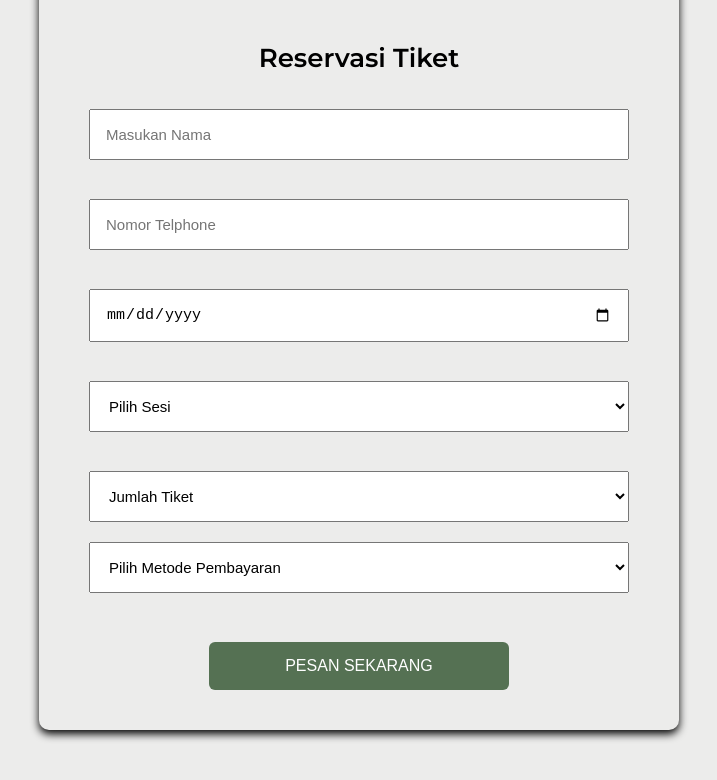
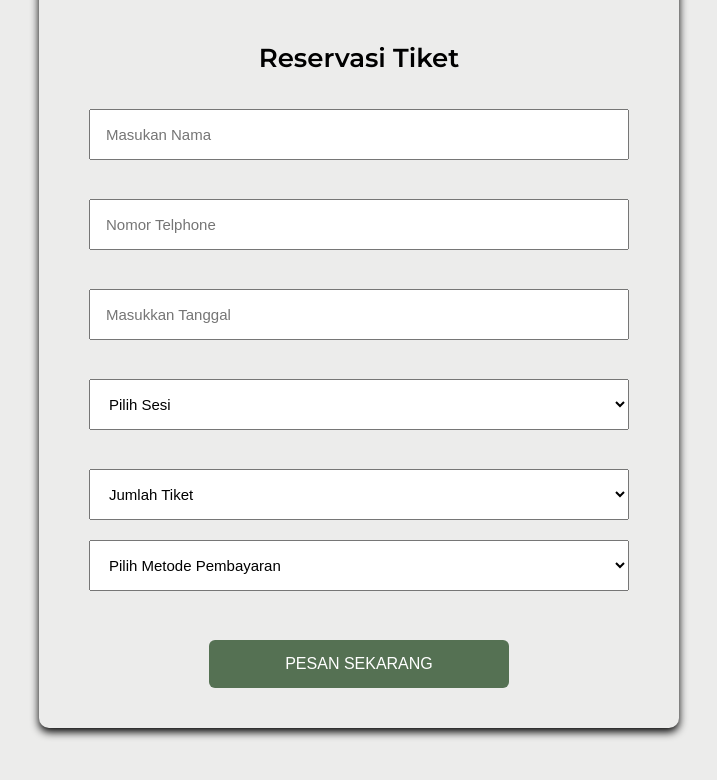
Before and after one commit to NavanKen/web-taman-safari, a plain HTML site: page page/Reservasi.html in a window 1280 px wide. Shown: the part 676-1456 px from the top of the page, without its empty margins (281-998 px from the left). Drawn offline with Linux system fonts and the light colour scheme.

Commit message:
perbaikan input

```diff
--- a/page/Reservasi.html
+++ b/page/Reservasi.html
@@ -64,12 +64,13 @@
                 <br />
 
                 <input
-                  type="date"
+                  type="text"
                   id="tgl"
                   name="tgl"
                   required
-                  placeholder="Tanggal"
-                  aria-label="Pilih Tanggal"
+                  placeholder="Masukkan Tanggal"
+                  onfocus="this.type='date'"
+                  onblur="this.type='text'"
                 />
                 <br />
               </div>
```
